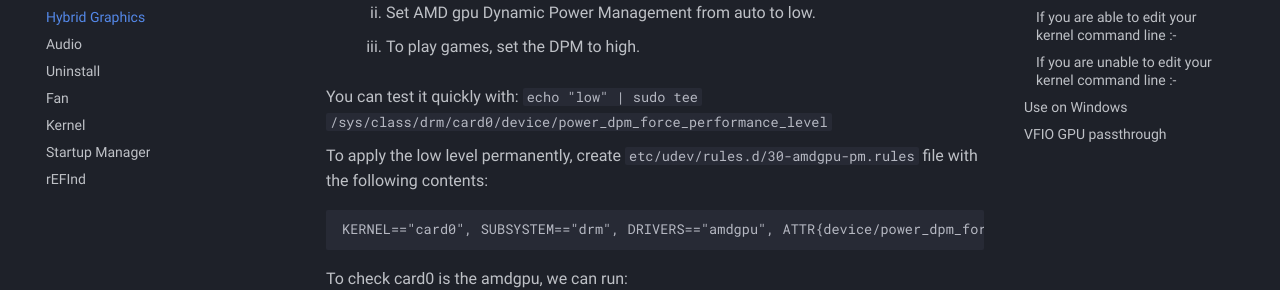
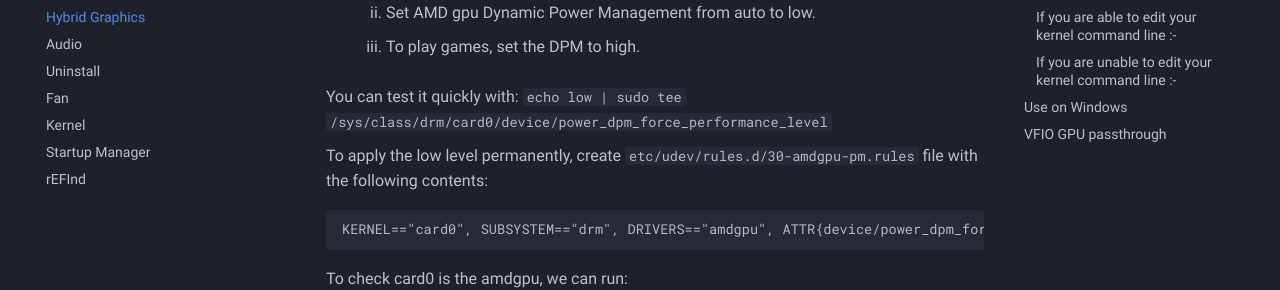
Before and after one commit to t2linux/wiki, an MkDocs documentation site: the page built from docs/guides/hybrid-graphics.md, in a window 1280 px wide and 900 px high, scrolled down 978 px. Shown: the part 172-462 px from the top of the window. Built offline with MkDocs 1.6.1 and Material for MkDocs 9.7.7, drawn with Linux system fonts in a browser that asks for light colours; comment, search, counter and statistics services are not loaded.

```diff
--- a/docs/guides/hybrid-graphics.md
+++ b/docs/guides/hybrid-graphics.md
@@ -26,7 +26,7 @@ This has been tested on the MacBookPro16,1 and the MacBookPro15,1. The 15,3 and
 
         3. To play games, set the DPM to high.
 
-    You can test it quickly with: `echo "low" | sudo tee /sys/class/drm/card0/device/power_dpm_force_performance_level`
+    You can test it quickly with: `echo low | sudo tee /sys/class/drm/card0/device/power_dpm_force_performance_level`
 
     To apply the low level permanently, create `etc/udev/rules.d/30-amdgpu-pm.rules` file with the following contents:
 
```
